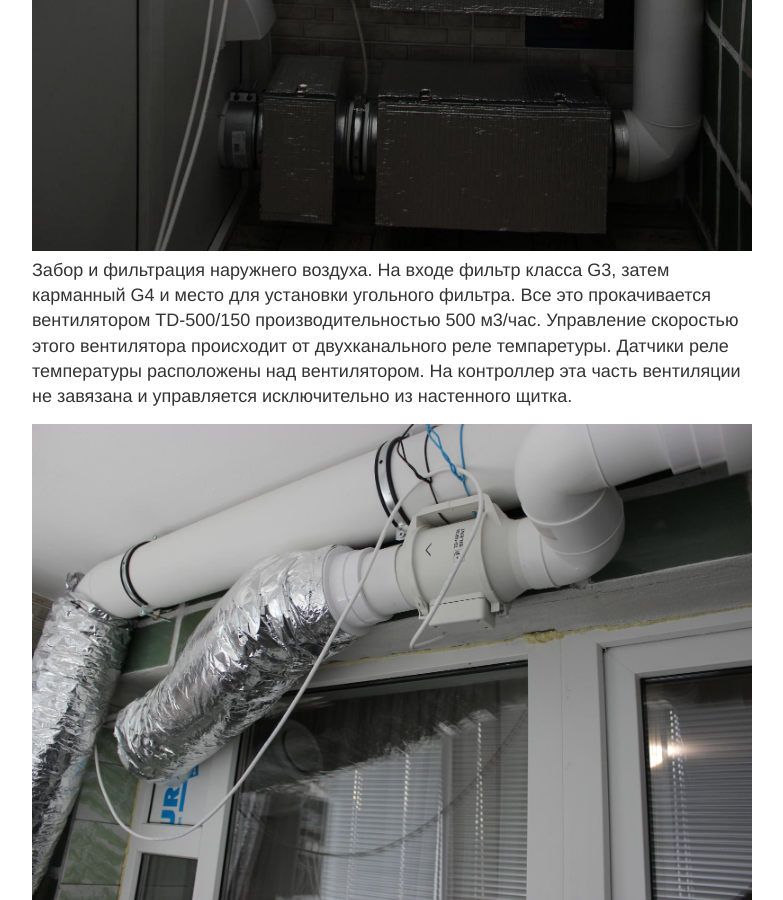
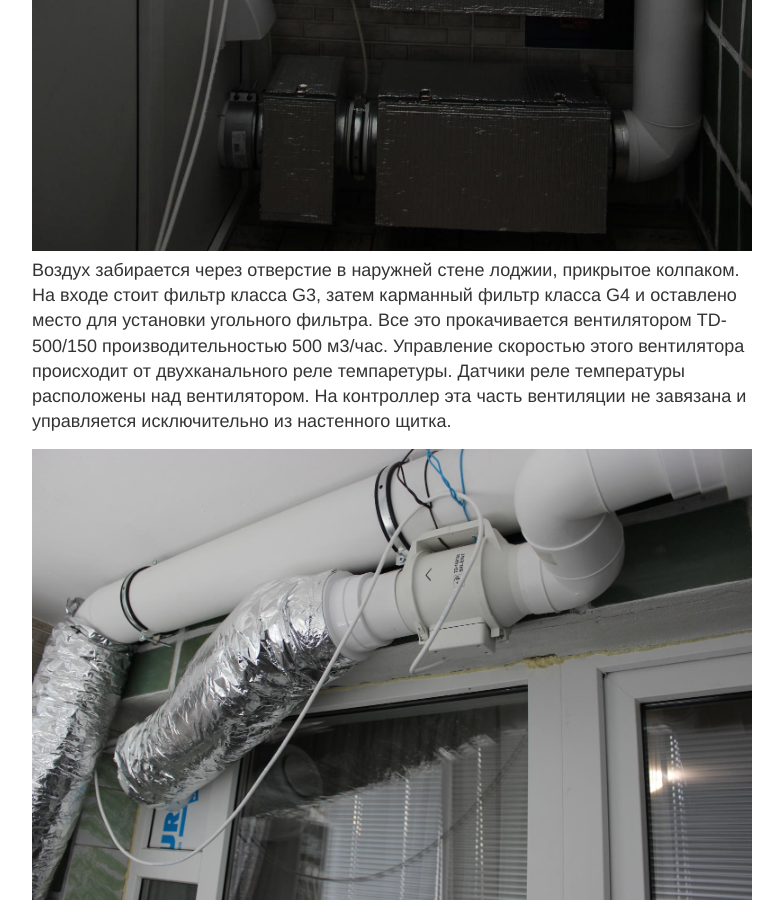
Before and after one commit to decrafts/r, a Jekyll site: the page built from _posts/2017/11/2017-11-16-climate-control-system-for-the-apartment.md, in a window 1280 px wide and 900 px high, scrolled down 7185 px. Shown: the whole window, without its empty margins (248-1031 px from the left). Built offline with Jekyll 4.4.1, drawn with Linux system fonts in a browser that asks for light colours; comment, search, counter and statistics services are not loaded; some of the changed text lies outside the part shown.

Commit message:
Update 2017-11-16-climate-control-system-for-the-apartment.md

```diff
--- a/_posts/2017/11/2017-11-16-climate-control-system-for-the-apartment.md
+++ b/_posts/2017/11/2017-11-16-climate-control-system-for-the-apartment.md
@@ -105,14 +105,14 @@
 В режиме AUTO скорости выбираются по заложеным в прошивке уровням показания датчика CO2.
 По показаниям датчиков MQ можно устанавливать уровни отключения вентилятора.
 
-Можно строить графики всех показателей:
+Отдельный скрипт на домашнем сервере строит графики всех показателей, а не только уличных:
 ![графики](/images/2017/11/control-plot-1.png)
 
 **Система приточной вентиляции**
 
 ![фильтры](/images/2017/11/vent-out.jpg)
-Забор и фильтрация наружнего воздуха.
-На входе фильтр класса G3, затем карманный G4 и место для установки угольного фильтра.
+Воздух забирается через отверстие в наружней стене лоджии, прикрытое колпаком.
+На входе стоит фильтр класса G3, затем карманный фильтр класса G4 и оставлено место для установки угольного фильтра.
 Все это прокачивается вентилятором TD-500/150 производительностью 500 м<sup>3<sup>/час.
 Управление скоростью этого вентилятора происходит от двухканального реле темпаретуры.
 Датчики реле температуры расположены над вентилятором.
```
